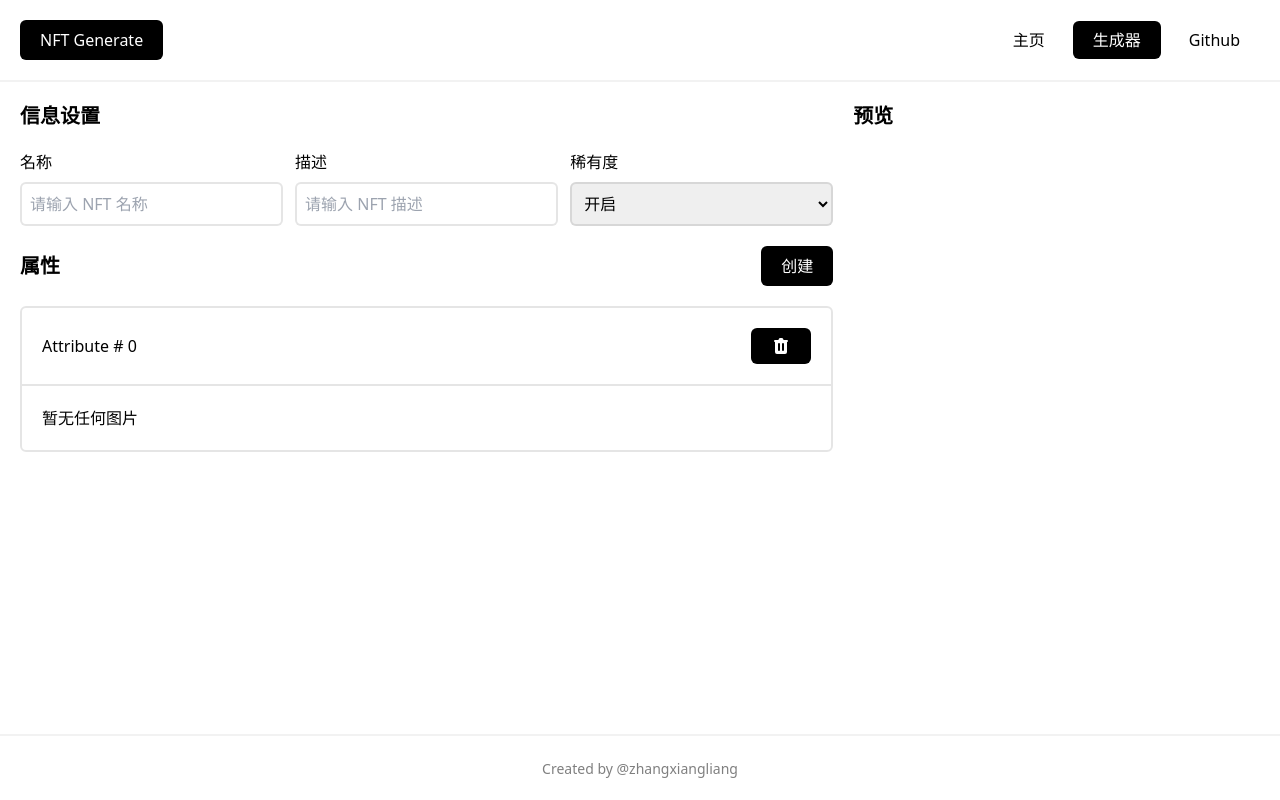
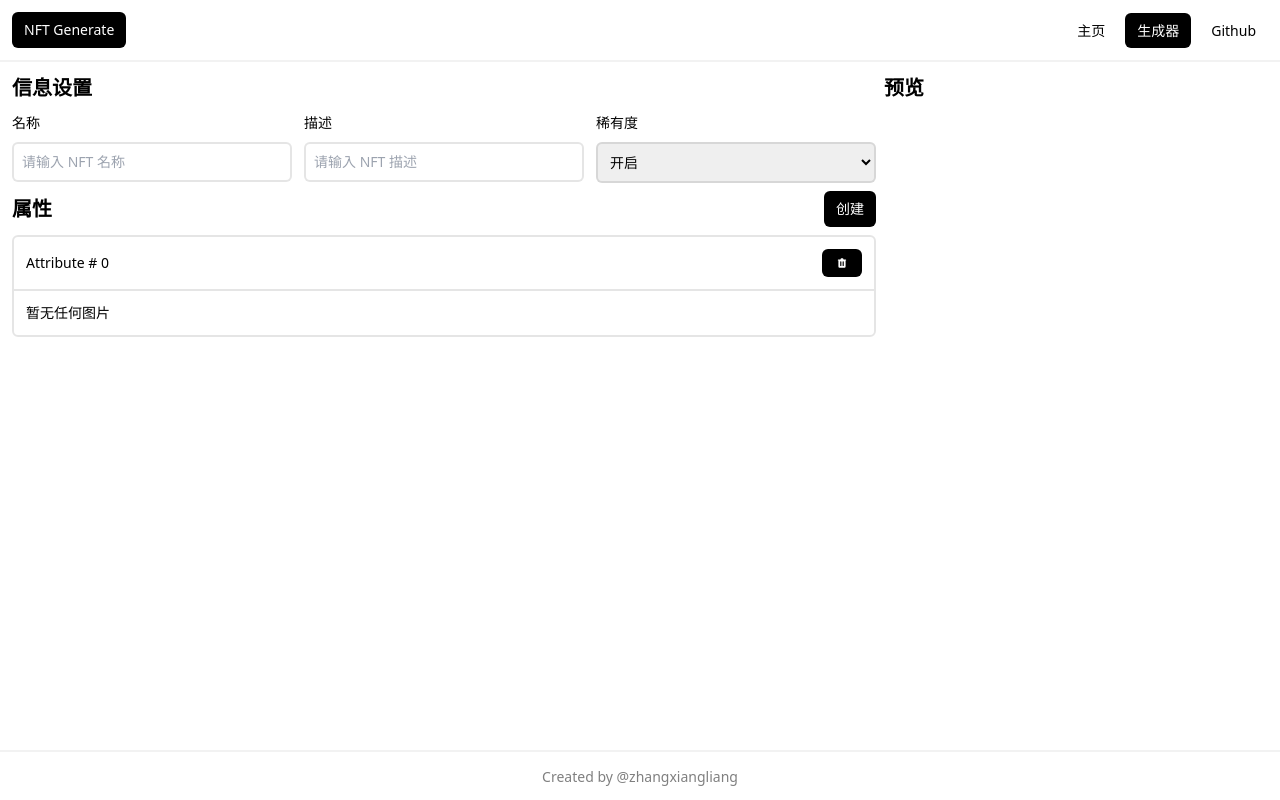
Before and after one commit to zhangxiangliang/nft-generate, a Next.js app: page /generate in a window 1280 px wide. Both pictures are taken after a click on the button "创建". Built offline with nearby package versions, Linux system fonts and the light colour scheme.

Commit message:
refactor: font text and space size

```diff
--- a/components/form/Input.tsx
+++ b/components/form/Input.tsx
@@ -16,11 +16,11 @@ export const Input: FC<InputProps> = ({ title, className, ...props }) => {
   return (
     <section className={classNames("space-y-2", className)}>
       <div className="select-none">
-        <label>{title}</label>
+        <label className="text-sm">{title}</label>
       </div>
       <input
         {...props}
-        className="border-2 rounded-md border-black border-opacity-10 block p-2 w-full"
+        className="border-2 rounded-md border-black border-opacity-10 block p-2 w-full text-sm"
       />
     </section>
   );
--- a/components/form/Select.tsx
+++ b/components/form/Select.tsx
@@ -27,11 +27,11 @@ export const Select: FC<SelectProps> = ({
   return (
     <section className={classNames("space-y-2", className)}>
       <div className="select-none">
-        <label>{title}</label>
+        <label className="text-sm">{title}</label>
       </div>
       <select
         {...props}
-        className="border-2 rounded-md border-black border-opacity-10 block p-2 w-full"
+        className="border-2 rounded-md border-black border-opacity-10 block p-2 w-full text-sm"
       >
         {options.map((option) => (
           <option key={option.value} value={option.value}>
--- a/components/layout/Footer.tsx
+++ b/components/layout/Footer.tsx
@@ -6,7 +6,7 @@ import { PAGE_GITHUB } from "config/page";
 
 export const Footer: FC = ({}) => {
   return (
-    <footer className="text-center border-t-2 border-black border-opacity-5 p-5">
+    <footer className="text-center border-t-2 border-black border-opacity-5 p-3">
       <a
         className="text-sm text-black text-opacity-50"
         href={PAGE_GITHUB}
--- a/components/layout/Header.tsx
+++ b/components/layout/Header.tsx
@@ -10,7 +10,7 @@ import AnchorButton from "components/ui/AnchorButton";
 
 export const Header: FC = ({}) => {
   return (
-    <header className="p-5 flex items-center justify-between border-b-2 border-black border-opacity-5">
+    <header className="p-3 flex items-center justify-between border-b-2 border-black border-opacity-5">
       <AnchorButton href={PAGE_HOME}>NFT Generate</AnchorButton>
 
       <Nav />
--- a/components/layout/Layout.tsx
+++ b/components/layout/Layout.tsx
@@ -13,7 +13,7 @@ export const Layout: FC = ({ children }) => {
 
       <Header />
 
-      <main className="p-5 flex flex-1">{children}</main>
+      <main className="p-3 flex flex-1">{children}</main>
 
       <Footer />
     </div>
--- a/components/panel/GenerateAttributePanel.tsx
+++ b/components/panel/GenerateAttributePanel.tsx
@@ -39,11 +39,11 @@ export const GenerateAttributePanel: FC<GenerateAttributePanelProps> = ({
 }) => {
   return (
     <section className="border-2 rounded-md border-black border-opacity-10">
-      <header className="border-b-2 border-black border-opacity-10 p-5 flex justify-between items-center">
+      <header className="border-b-2 border-black border-opacity-10 p-3 flex justify-between items-center">
         <input
           type="text"
           value={attribute.name}
-          className="focus:outline-none w-1/2"
+          className="focus:outline-none w-1/2 text-sm"
           onChange={(event) =>
             onChangeAttribute(attribute, { name: event.target.value })
           }
@@ -56,7 +56,7 @@ export const GenerateAttributePanel: FC<GenerateAttributePanelProps> = ({
                 onChangeAttribute(attribute, { sort: attribute.sort - 1 })
               }
             >
-              <ChevronUpIcon className="h-5 w-5 text-white" />
+              <ChevronUpIcon className="h-3 w-4 text-white" />
             </Button>
           )}
           {!isLast && (
@@ -65,17 +65,17 @@ export const GenerateAttributePanel: FC<GenerateAttributePanelProps> = ({
                 onChangeAttribute(attribute, { sort: attribute.sort + 1 })
               }
             >
-              <ChevronDownIcon className="h-5 w-5 text-white" />
+              <ChevronDownIcon className="h-3 w-4 text-white" />
             </Button>
           )}
           <Button onClick={() => onChangeAttribute(attribute, {})}>
-            <TrashIcon className="h-5 w-5 text-white" />
+            <TrashIcon className="h-3 w-4 text-white" />
           </Button>
         </section>
       </header>
-      <main className="p-5">
+      <main className="p-3">
         {attribute.images.length === 0 && (
-          <p className="select-none">暂无任何图片</p>
+          <p className="select-none text-sm">暂无任何图片</p>
         )}
       </main>
     </section>
--- a/components/panel/GenerateAttributesPanel.tsx
+++ b/components/panel/GenerateAttributesPanel.tsx
@@ -30,19 +30,19 @@ const GenerateAttributesPanel: NextPage = () => {
   return (
     <Panel
       title="属性"
-      className="space-y-5"
+      className="space-y-2"
       actions={[{ text: "创建", onClick: onCreateAttribute }]}
     >
       {attributes.length === 0 && (
         <section className="border-2 rounded-md border-black border-opacity-10">
-          <main className="p-5">
-            <p>点击创建您的第一个属性</p>
+          <main className="p-3 cursor-pointer" onClick={onCreateAttribute}>
+            <p className="text-sm select-none">点击创建您的第一个属性</p>
           </main>
         </section>
       )}
 
       <FlipMove
-        className="space-y-5"
+        className="space-y-2"
         staggerDurationBy="30"
         enterAnimation="fade"
         leaveAnimation="fade"
--- a/components/panel/Panel.tsx
+++ b/components/panel/Panel.tsx
@@ -22,8 +22,8 @@ export const Panel: FC<PanelProps> = ({
   actions = [],
 }) => {
   return (
-    <section className="space-y-5">
-      <header className="flex items-center justify-between space-x-5">
+    <section className="space-y-2">
+      <header className="flex items-center justify-between space-x-2">
         <h2 className="text-xl font-bold select-none">{title}</h2>
 
         <section className="space-x-2">
--- a/components/ui/AnchorButton.tsx
+++ b/components/ui/AnchorButton.tsx
@@ -8,7 +8,7 @@ export const AnchorButton: FC<
   DetailedHTMLProps<AnchorHTMLAttributes<HTMLAnchorElement>, HTMLAnchorElement>
 > = ({ href, children, target, className }) => {
   const classname = classNames(
-    "bg-black text-white w-max py-2 px-5 rounded-md select-none",
+    "bg-black text-white w-max py-2 px-3 rounded-md select-none text-sm",
     className
   );
 
--- a/components/ui/Button.tsx
+++ b/components/ui/Button.tsx
@@ -11,7 +11,7 @@ export const Button: FC<ButtonProps> = ({ children, ...props }) => {
   return (
     <button
       {...props}
-      className="bg-black text-white w-max py-2 px-5 rounded-md select-none disabled:opacity-20"
+      className="bg-black text-white w-max py-2 px-3 rounded-md select-none disabled:opacity-20 text-sm"
     >
       {children}
     </button>
--- a/pages/generate.tsx
+++ b/pages/generate.tsx
@@ -10,16 +10,20 @@ import GenerateAttributesPanel from "components/panel/GenerateAttributesPanel";
 const Generate: NextPage = () => {
   return (
     <Layout>
-      <section className="flex flex-1 space-x-5">
-        <section className="w-2/3 space-y-5">
-          {/* Metadata */}
-          <GenerateMetadataPanel />
+      <section className="flex flex-1 md:space-x-2  md:space-y-0 space-y-2 flex-wrap">
+        {/* Left */}
+        <section className="md:flex-1 w-full">
+          <section className="space-y-2">
+            {/* Metadata */}
+            <GenerateMetadataPanel />
 
-          {/* Attributes */}
-          <GenerateAttributesPanel />
+            {/* Attributes */}
+            <GenerateAttributesPanel />
+          </section>
         </section>
 
-        <section className="w-1/3 space-y-5">
+        {/* Right */}
+        <section className="md:w-96 w-full space-y-2">
           {/* Preview */}
           <Panel
             title="预览"
--- a/pages/index.tsx
+++ b/pages/index.tsx
@@ -12,7 +12,7 @@ const Home: NextPage = () => {
   return (
     <Layout>
       <section className="flex flex-1 justify-center items-center">
-        <div className="text-center space-y-5">
+        <div className="text-center space-y-2">
           <h1 className="text-4xl">NFT 生成器</h1>
           <p>一起踏上新世界</p>
           <AnchorButton href={PAGE_GENERATE} className="inline-block">
```
